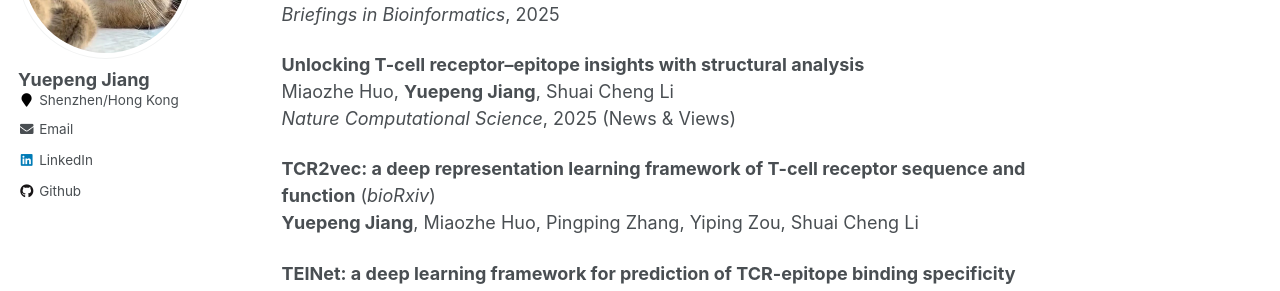
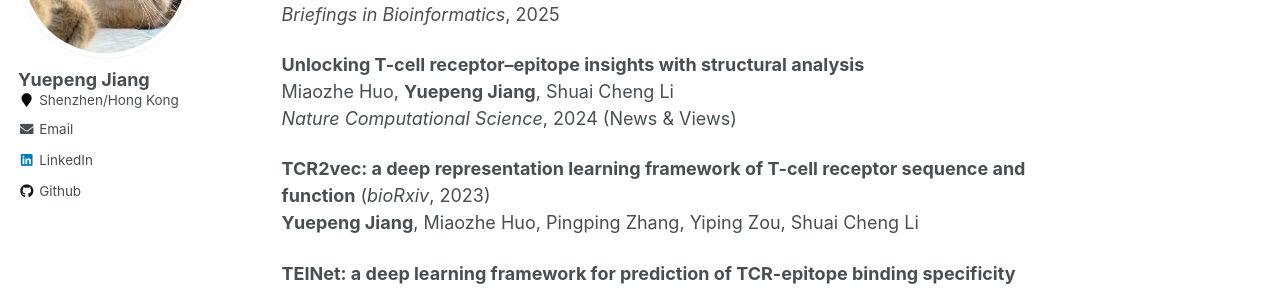
Before and after one commit to jiangdada1221/jiangdada1221.github.io, a Jekyll site: the page built from _pages/about.md, in a window 1280 px wide and 900 px high, scrolled down 782 px. Shown: the part 152-443 px from the top of the window. Built offline with Jekyll 4.4.1, drawn with Linux system fonts in a browser that asks for light colours.

Commit message:
Update about.md

```diff
--- a/_pages/about.md
+++ b/_pages/about.md
@@ -34,9 +34,9 @@ _Briefings in Bioinformatics_, 2025 <br />
 
 __Unlocking T-cell receptor–epitope insights with structural analysis__ <br />
 Miaozhe Huo, __Yuepeng Jiang__, Shuai Cheng Li <br />
-_Nature Computational Science_, 2025 (News & Views) <br />
+_Nature Computational Science_, 2024 (News & Views) <br />
 
-__TCR2vec: a deep representation learning framework of T-cell receptor sequence and function__ (_bioRxiv_) <br />
+__TCR2vec: a deep representation learning framework of T-cell receptor sequence and function__ (_bioRxiv_, 2023) <br />
 __Yuepeng Jiang__, Miaozhe Huo, Pingping Zhang, Yiping Zou, Shuai Cheng Li <br />
 
 __TEINet: a deep learning framework for prediction of TCR-epitope binding specificity__  <br />
```
